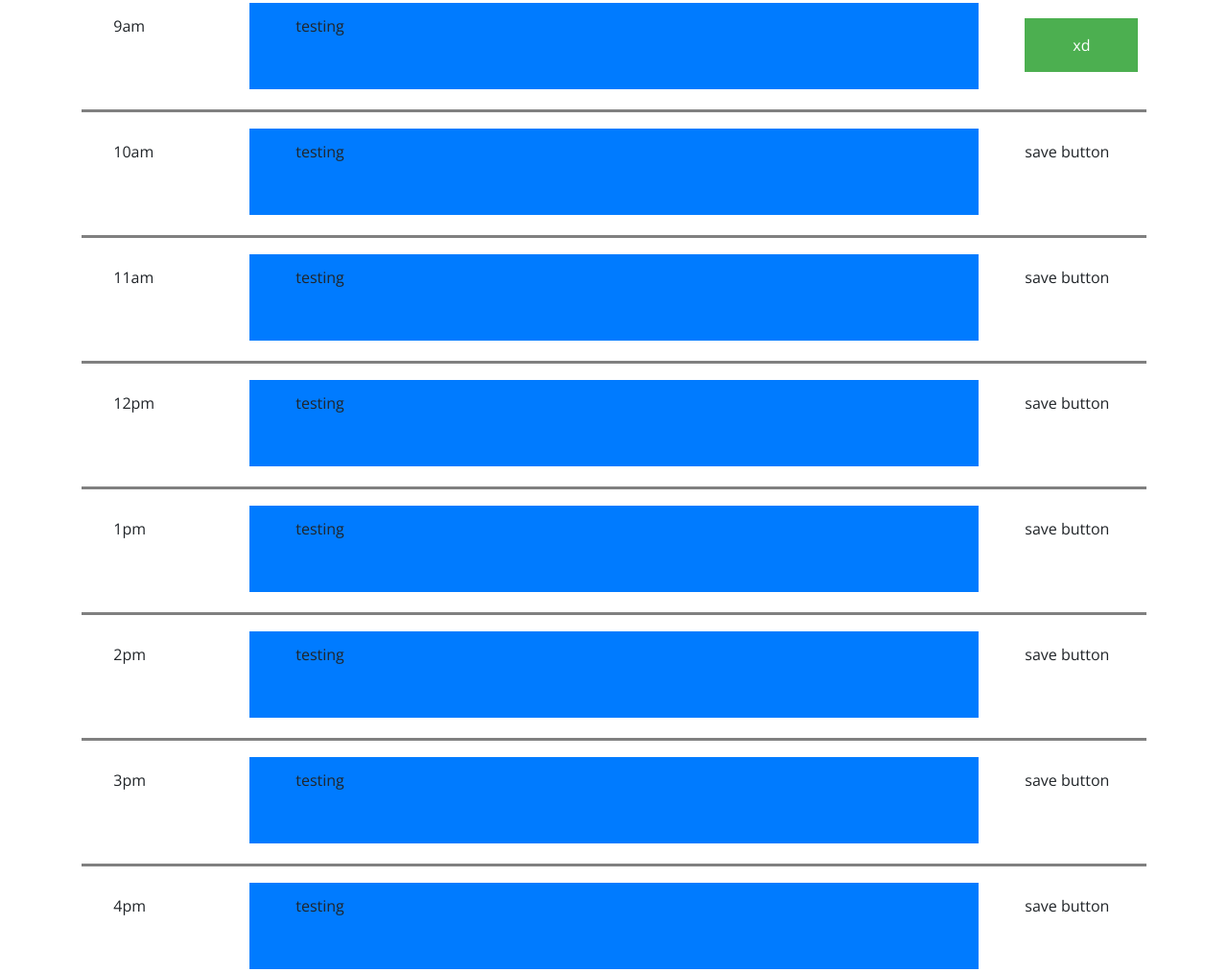
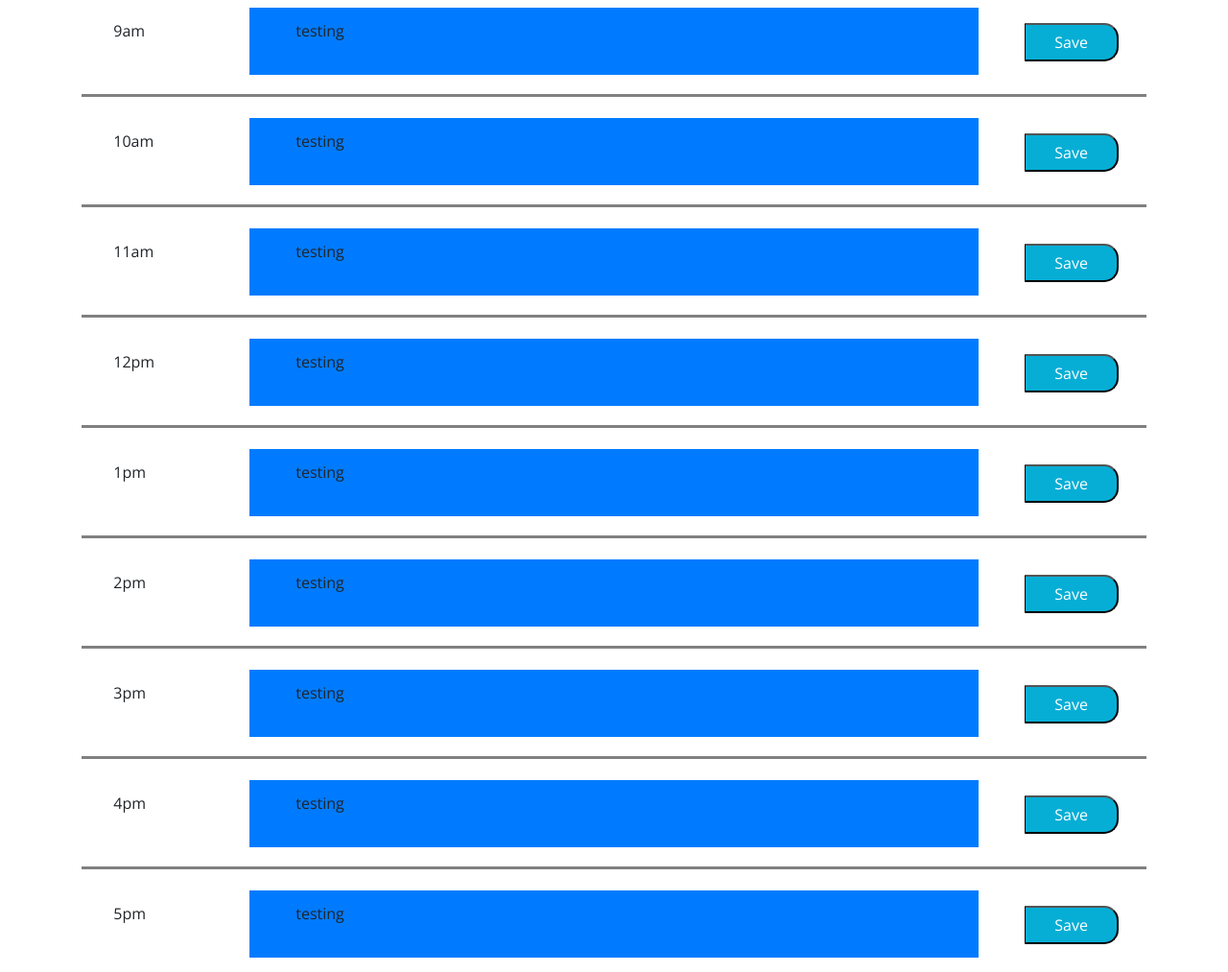
Before and after one commit to sbarrow825/05-Third-Party-APIs-Work-Day-Scheduler, a plain HTML site: page Develop/index.html in a window 1280 px wide. Shown: the part 317-1330 px from the top of the page at 96% size. Drawn offline with nearby package versions, Linux system fonts and the light colour scheme.

Commit message:
added formatted save buttons

```diff
--- a/Develop/index.html
+++ b/Develop/index.html
@@ -29,10 +29,9 @@
         testing
       </div>
       <div class="col-md-2 row-height">
-        <button class="save-button">xd</button>
+        <button class="saveBtn">Save</button>
       </div>
     </div>
-    <br>
     <hr>
     <div class="row align-items-center" id="10am">
       <div class="col-md-2 row-height">
@@ -42,10 +41,9 @@
         testing
       </div>
       <div class="col-md-2 row-height">
-        save button
+        <button class="saveBtn">Save</button>
       </div>
     </div>
-    <br>
     <hr>
     <div class="row align-items-center" id="11am">
       <div class="col-md-2 row-height">
@@ -55,10 +53,9 @@
         testing
       </div>
       <div class="col-md-2 row-height">
-        save button
+        <button class="saveBtn">Save</button>
       </div>
     </div>
-    <br>
     <hr>
     <div class="row align-items-center" id="12pm">
       <div class="col-md-2 row-height">
@@ -68,10 +65,9 @@
         testing
       </div>
       <div class="col-md-2 row-height">
-        save button
+        <button class="saveBtn">Save</button>
       </div>
     </div>
-    <br>
     <hr>
     <div class="row align-items-center" id="1pm">
       <div class="col-md-2 row-height">
@@ -81,10 +77,9 @@
         testing
       </div>
       <div class="col-md-2 row-height">
-        save button
+        <button class="saveBtn">Save</button>
       </div>
     </div>
-    <br>
     <hr>
     <div class="row align-items-center" id="2pm">
       <div class="col-md-2 row-height">
@@ -94,10 +89,9 @@
         testing
       </div>
       <div class="col-md-2 row-height">
-        save button
+        <button class="saveBtn">Save</button>
       </div>
     </div>
-    <br>
     <hr>
     <div class="row align-items-center" id="3pm">
       <div class="col-md-2 row-height">
@@ -107,10 +101,9 @@
         testing
       </div>
       <div class="col-md-2 row-height">
-        save button
+        <button class="saveBtn">Save</button>
       </div>
     </div>
-    <br>
     <hr>
     <div class="row align-items-center" id="4pm">
       <div class="col-md-2 row-height">
@@ -120,10 +113,9 @@
         testing
       </div>
       <div class="col-md-2 row-height">
-        save button
+        <button class="saveBtn">Save</button>
       </div>
     </div>
-    <br>
     <hr>
     <div class="row align-items-center" id="5pm">
       <div class="col-md-2 row-height">
@@ -133,7 +125,7 @@
         testing
       </div>
       <div class="col-md-2 row-height">
-        save button
+        <button class="saveBtn">Save</button>
       </div>
     </div>
   </div>
--- a/Develop/style.css
+++ b/Develop/style.css
@@ -63,6 +63,8 @@ textarea{
   border-bottom-right-radius: 15px;
   background-color: #06AED5;
   color: white;
+  padding: 10px 30px;
+  align-items: center;
 }
 
 .saveBtn i:hover {
@@ -71,7 +73,7 @@ textarea{
 }
 
 .row-height {
-  height: 90px;
+  height: 70px;
   text-align: vertical;
 }
 
@@ -80,13 +82,3 @@ hr {
   height: 3px;
   background-color: grey;
 }
-
-.save-button {
-  background-color: #4CAF50; /* Green */
-  border: none;
-  color: white;
-  padding: 20px 50px;
-  text-align: center;
-  text-decoration: none;
-  font-size: 16px;
-}
```
